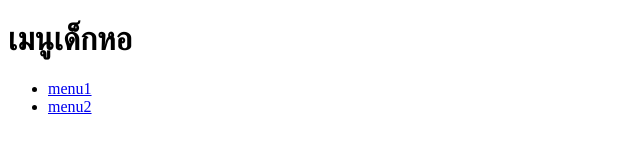
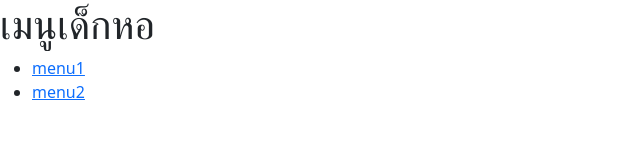
Before and after one commit to Taodevvv/dorm-food, a plain HTML site: page index.html in a window 1280 px wide. Shown: the whole page, without its empty margins (0-640 px from the left). Drawn offline with nearby package versions, Linux system fonts and the light colour scheme.

Commit message:
add boostrap5 into index.html, menu1.html and menu2.html

```diff
--- a/index.html
+++ b/index.html
@@ -4,6 +4,7 @@
     <meta charset="UTF-8">
     <meta name="viewport" content="width=device-width, initial-scale=1.0">
     <title>เมนูเด็กหอ</title>
+    <link href="https://cdn.jsdelivr.net/npm/bootstrap@5.3.2/dist/css/bootstrap.min.css" rel="stylesheet" integrity="sha384-T3c6CoIi6uLrA9TneNEoa7RxnatzjcDSCmG1MXxSR1GAsXEV/Dwwykc2MPK8M2HN" crossorigin="anonymous">
 </head>
 <body>
     <h1>เมนูเด็กหอ</h1>
```
Also changed, not shown: menu1.html (+1 -0 lines), menu2.html (+1 -0 lines).
